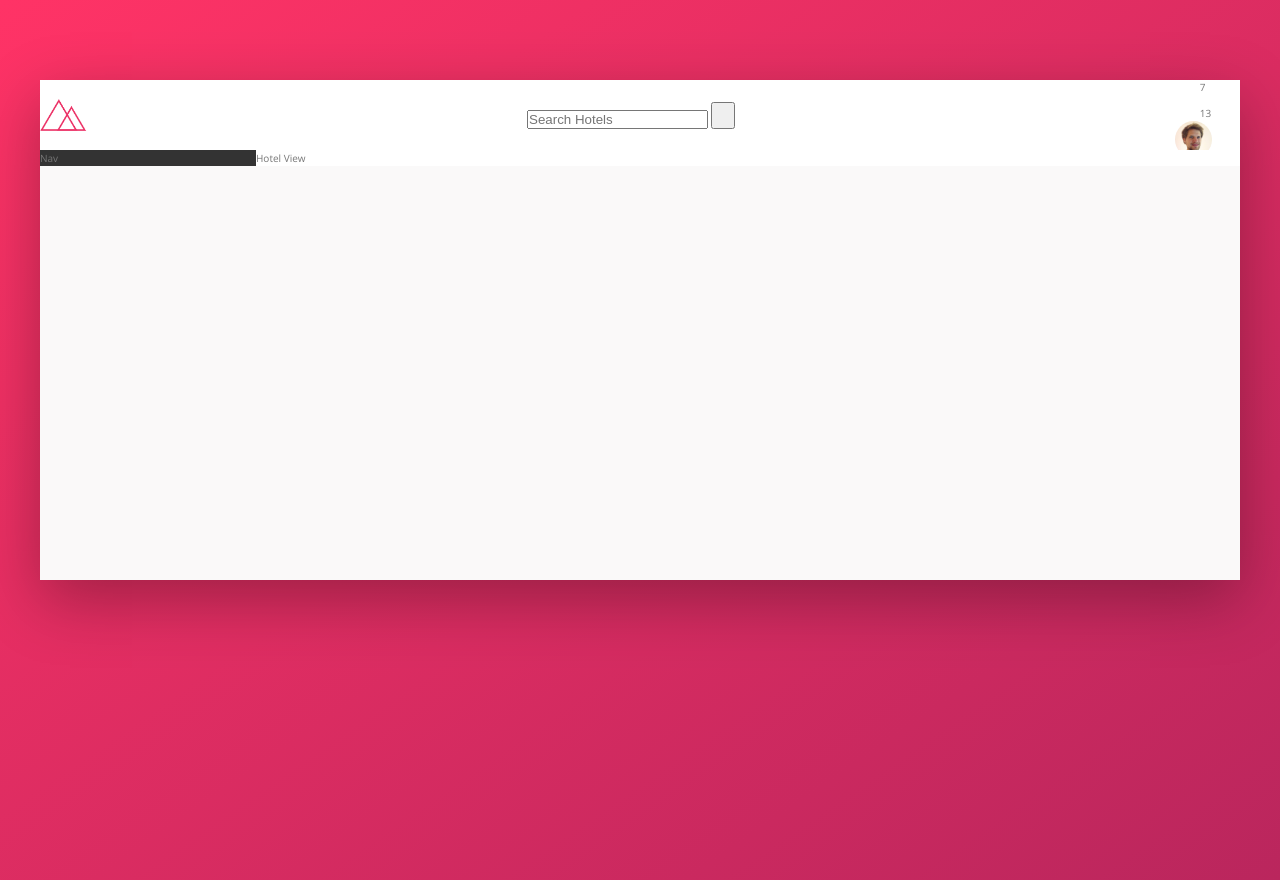
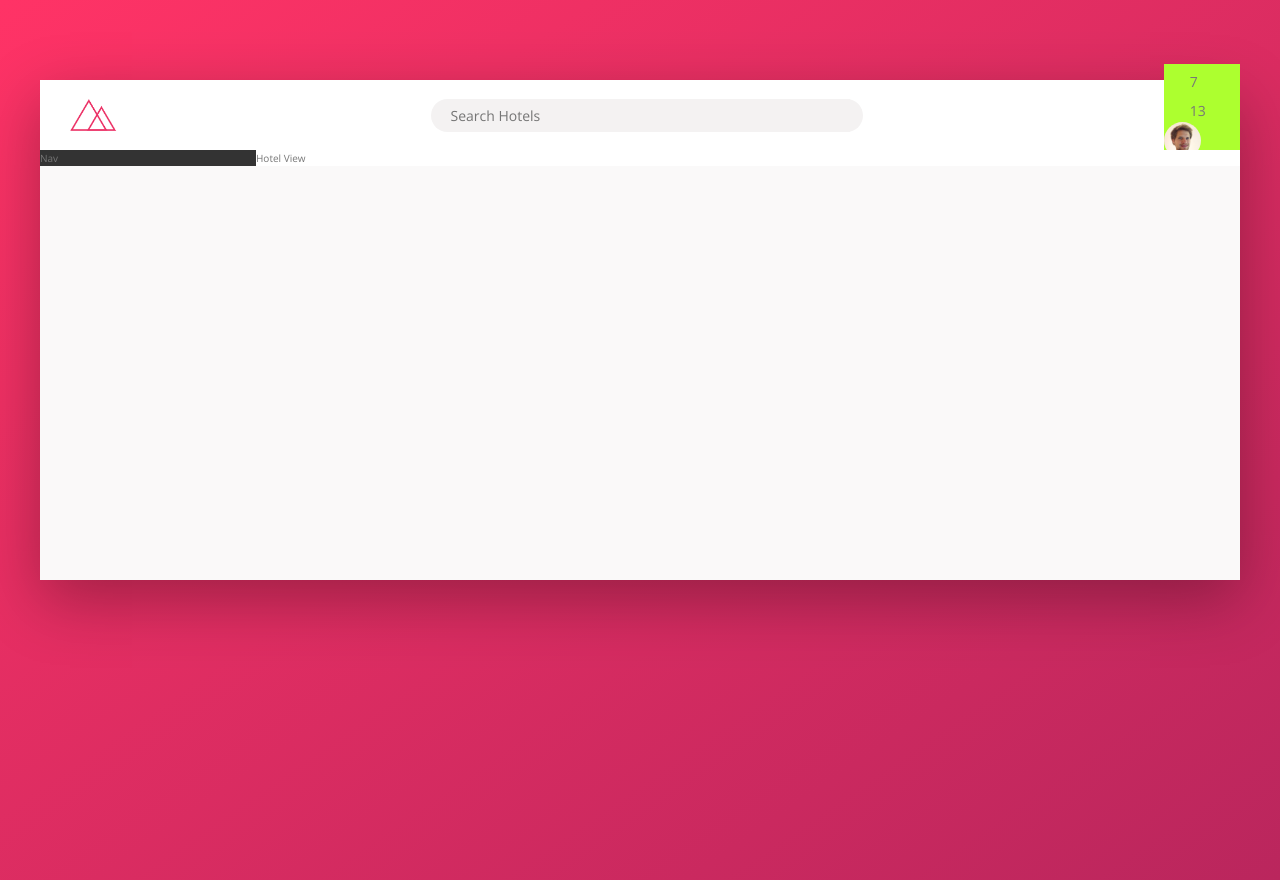
Before and after one commit to AngelCruzL/trillo, a website: page index.html in a window 1280 px wide. Drawn offline with nearby package versions, Linux system fonts and the light colour scheme.

Commit message:
Making the search bar on the header

```diff
--- a/sass/_components.scss
+++ b/sass/_components.scss
@@ -1,21 +1,64 @@
 /*  Logo  */
 .logo {
   height: 3.25rem;
+  margin-left: 3rem;
 }
 
 //
 
 /*  Search  */
 .search {
+  flex: 0 0 40%;
+
+  display: flex;
+  align-self: center;
+  justify-content: center;
+
   &__input {
+    font-family: inherit;
+    font-size: inherit;
+    color: inherit;
+    background-color: var(--color-grey-light-2);
+    border: none;
+    padding: 0.7rem 2rem;
+    border-radius: 10rem;
+    width: 90%;
+    transition: all 0.2s;
+    margin-right: -3.25rem;
+
+    &:focus {
+      outline-style: none;
+      width: 100%;
+      background-color: var(--color-grey-light-3);
+    }
+
+    &::--webkit-input-placeholder{
+        font-weight: 100;
+        color: var(--color-grey-light-4)
+    }
+}
+
+&:__input:focus + &:__buton{
+    background-color: var(--color-grey-light-3);
   }
 
   &__button {
+    border: none;
+    background-color: var(--color-grey-light-2);
+
+    &:focus {
+      outline: none;
+    }
+
+    &:active {
+      transform: translateY(2px);
+    }
   }
 
   &__icon {
     height: 2rem;
     width: 2rem;
+    fill: var(--color-grey-dark-3);
   }
 }
 
@@ -23,6 +66,8 @@
 
 /*  User Navigation  */
 .user-nav {
+  background-color: greenyellow;
+
   &__icon-box {
   }
 
--- a/sass/_layout.scss
+++ b/sass/_layout.scss
@@ -8,6 +8,7 @@
 }
 
 .header {
+  font-size: 1.4rem;
   height: 7rem;
   background-color: #fff;
   border-bottom: var(--color-grey-light-2);
```
Also changed, not shown: css/style.css.
